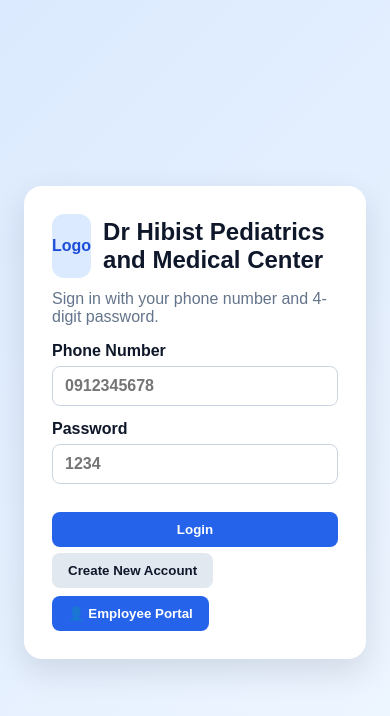
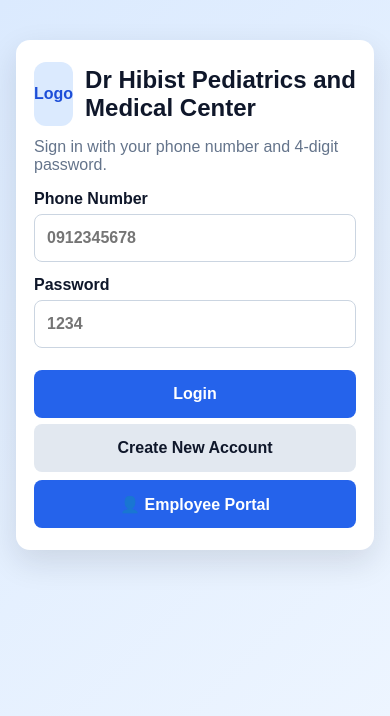
Before and after one commit to dnafkot590-art/Dawit, a React (Vite) app: page / in a window 390 px wide. Shown: the top 716 px of the page. Built offline with nearby package versions, Linux system fonts and the light colour scheme.

Commit message:
force refresh localstorage key to v2

```diff
--- a/index.html
+++ b/index.html
@@ -1,12 +1,17 @@
 <!doctype html>
 <html lang="en">
+
 <head>
   <meta charset="UTF-8" />
   <meta name="viewport" content="width=device-width, initial-scale=1.0" />
+  <meta name="mobile-web-app-capable" content="yes" />
+  <meta name="apple-mobile-web-app-capable" content="yes" />
   <title>Dr Hibist Finance Dashboard</title>
 </head>
+
 <body>
   <div id="root"></div>
   <script type="module" src="/src/main.jsx"></script>
 </body>
+
 </html>
--- a/src/App.jsx
+++ b/src/App.jsx
@@ -149,6 +149,7 @@ export default function App() {
   const [dark, setDark] = useState(() => loadBool(DARK_KEY));
   const [lang, setLang] = useState(() => loadStr(LANG_KEY, "en"));
   const [showNewAcc, setShowNewAcc] = useState(false);
+  const [sidebarOpen, setSidebarOpen] = useState(false);
 
   // Employee portal state
   const [empLoggedIn, setEmpLoggedIn] = useState(null); // employee object or null
@@ -2208,12 +2209,32 @@ export default function App() {
                   : "ስልክ ቁጥር እና ፓስዋርድ ያስገቡ።"}
               </p>
               {toast && <div className={`toast ${toast.type}`}>{toast.message}</div>}
-              <form className="auth-form" onSubmit={handleEmpLogin}>
-                <label>ስልክ ቁጥር<input type="tel" placeholder="0912345678" value={empLoginForm.phone} onChange={e => setEmpLoginForm(p => ({ ...p, phone: e.target.value }))} /></label>
+              <form className="auth-form" onSubmit={handleEmpLogin} autoComplete="on">
+                <label>ስልክ ቁጥር<input
+                  type="tel"
+                  placeholder="0912345678"
+                  value={empLoginForm.phone}
+                  onChange={e => setEmpLoginForm(p => ({ ...p, phone: e.target.value }))}
+                  autoComplete="username"
+                  inputMode="tel"
+                  autoCapitalize="off"
+                  autoCorrect="off"
+                  spellCheck="false"
+                  style={{ fontSize: 16 }}
+                /></label>
                 {!isPasswordFree && (
-                  <label>ፓስዋርድ<input type="password" placeholder="1234" value={empLoginForm.password} onChange={e => setEmpLoginForm(p => ({ ...p, password: e.target.value }))} /></label>
+                  <label>ፓስዋርድ<input
+                    type="password"
+                    placeholder="1234"
+                    value={empLoginForm.password}
+                    onChange={e => setEmpLoginForm(p => ({ ...p, password: e.target.value }))}
+                    autoComplete="current-password"
+                    inputMode="numeric"
+                    maxLength={6}
+                    style={{ fontSize: 16 }}
+                  /></label>
                 )}
-                <button className="btn" type="submit">ግባ</button>
+                <button className="btn" type="submit" style={{ touchAction: "manipulation" }}>ግባ</button>
               </form>
               <button className="secondary-btn" style={{ marginTop: 8 }} onClick={() => setShowEmpPortal(false)}>← Admin Login</button>
             </div>
@@ -2233,10 +2254,30 @@ export default function App() {
             </div>
             <p style={{ color: "#64748b", margin: "0 0 16px" }}>{t.signIn}</p>
             {toast && <div className={`toast ${toast.type}`}>{toast.message}</div>}
-            <form className="auth-form" onSubmit={handleLogin}>
-              <label>Phone Number<input type="tel" placeholder="0912345678" value={loginForm.phoneNumber} onChange={e => setLoginForm(p => ({ ...p, phoneNumber: e.target.value }))} /></label>
-              <label>{t.password}<input type="password" inputMode="numeric" maxLength={4} placeholder="1234" value={loginForm.password} onChange={e => setLoginForm(p => ({ ...p, password: e.target.value }))} /></label>
-              <button className="btn" type="submit">{t.login}</button>
+            <form className="auth-form" onSubmit={handleLogin} autoComplete="on">
+              <label>Phone Number<input
+                type="tel"
+                placeholder="0912345678"
+                value={loginForm.phoneNumber}
+                onChange={e => setLoginForm(p => ({ ...p, phoneNumber: e.target.value }))}
+                autoComplete="username"
+                inputMode="tel"
+                autoCapitalize="off"
+                autoCorrect="off"
+                spellCheck="false"
+                style={{ fontSize: 16 }}
+              /></label>
+              <label>{t.password}<input
+                type="password"
+                inputMode="numeric"
+                maxLength={4}
+                placeholder="1234"
+                value={loginForm.password}
+                onChange={e => setLoginForm(p => ({ ...p, password: e.target.value }))}
+                autoComplete="current-password"
+                style={{ fontSize: 16 }}
+              /></label>
+              <button className="btn" type="submit" style={{ touchAction: "manipulation" }}>{t.login}</button>
             </form>
             <button className="secondary-btn" style={{ marginTop: 6 }} onClick={() => setShowNewAcc(p => !p)}>{showNewAcc ? t.hideAccount : t.createAccount}</button>
             {showNewAcc && (
--- a/src/styles.css
+++ b/src/styles.css
@@ -34,6 +34,47 @@ body {
   border-radius: 18px;
   padding: 28px;
   box-shadow: 0 12px 32px rgba(15, 23, 42, 0.12);
+}
+
+/* Mobile auth card fixes */
+@media (max-width: 480px) {
+  .auth-screen {
+    padding: 16px;
+    align-items: flex-start;
+    padding-top: 40px;
+  }
+
+  .auth-card {
+    padding: 22px 18px;
+    border-radius: 14px;
+    width: 100%;
+  }
+
+  .auth-form input,
+  .auth-form select {
+    font-size: 16px !important;
+    padding: 14px 12px !important;
+    min-height: 48px;
+  }
+
+  .auth-card .btn,
+  .auth-card .secondary-btn {
+    width: 100%;
+    padding: 14px;
+    font-size: 16px;
+    min-height: 48px;
+    margin-top: 8px;
+    touch-action: manipulation;
+  }
+
+  .auth-card h1 {
+    font-size: 20px;
+  }
+
+  .auth-brand-top img {
+    width: 52px;
+    height: 52px;
+  }
 }
 
 .auth-brand-top {
@@ -88,10 +129,17 @@ body {
 .auth-form input,
 .auth-form select {
   width: 100%;
-  padding: 10px 12px;
+  padding: 12px 14px;
   border: 1px solid #cbd5e1;
   border-radius: 8px;
   font: inherit;
+  font-size: 16px;
+  /* iOS zoom ለማስቀረት 16px ያስፈልጋል */
+  -webkit-appearance: none;
+  appearance: none;
+  background: white;
+  color: #0f172a;
+  touch-action: manipulation;
 }
 
 .finance-dashboard {
@@ -574,6 +622,246 @@ td {
   }
 }
 
+@media (max-width: 768px) {
+
+  /* ===== SIDEBAR ===== */
+  .finance-dashboard {
+    grid-template-columns: 1fr;
+    grid-template-rows: auto 1fr;
+  }
+
+  .sidebar {
+    padding: 14px 16px;
+    gap: 10px;
+    position: relative;
+  }
+
+  .sidebar .menu {
+    display: none;
+  }
+
+  .sidebar .menu.mobile-open {
+    display: grid;
+  }
+
+  .sidebar .sidebar-upload {
+    display: none;
+  }
+
+  .sidebar-mobile-top {
+    display: flex;
+    justify-content: space-between;
+    align-items: center;
+  }
+
+  .hamburger-btn {
+    display: flex !important;
+  }
+
+  /* ===== TOPBAR ===== */
+  .topbar {
+    flex-wrap: wrap;
+    gap: 8px;
+  }
+
+  .topbar h1 {
+    font-size: 18px;
+    width: 100%;
+  }
+
+  .topbar-actions {
+    gap: 8px;
+    flex-wrap: wrap;
+  }
+
+  .chip {
+    font-size: 11px;
+    padding: 6px 10px;
+  }
+
+  .theme-toggle,
+  .language-toggle {
+    padding: 6px 10px;
+    font-size: 12px;
+  }
+
+  /* ===== CONTENT ===== */
+  .content {
+    padding: 14px;
+  }
+
+  /* ===== GRIDS ===== */
+  .summary-grid {
+    grid-template-columns: 1fr 1fr !important;
+    gap: 10px;
+  }
+
+  .panel-grid,
+  .report-grid,
+  .settings-section {
+    grid-template-columns: 1fr !important;
+    gap: 12px;
+  }
+
+  .bs-form-grid,
+  .bs-cols {
+    grid-template-columns: 1fr !important;
+    gap: 16px;
+  }
+
+  /* ===== EMP INFO GRID ===== */
+  .emp-info-grid {
+    grid-template-columns: 1fr 1fr !important;
+    gap: 10px;
+  }
+
+  .emp-info-val {
+    font-size: 15px;
+  }
+
+  /* ===== EMP PORTAL ===== */
+  .emp-portal-card {
+    padding: 16px;
+    border-radius: 12px;
+  }
+
+  .emp-portal-screen {
+    padding: 12px;
+    align-items: flex-start;
+  }
+
+  .emp-portal-header {
+    flex-wrap: wrap;
+    gap: 10px;
+  }
+
+  /* ===== TABS ===== */
+  .hrm-tabs {
+    flex-wrap: wrap;
+    gap: 6px;
+  }
+
+  .hrm-tab {
+    padding: 6px 14px;
+    font-size: 12px;
+  }
+
+  /* ===== FORM GRID ===== */
+  .form-grid {
+    grid-template-columns: 1fr !important;
+  }
+
+  /* ===== TABLES ===== */
+  .report-table,
+  .is-table,
+  .bs-table {
+    display: block;
+    overflow-x: auto;
+    -webkit-overflow-scrolling: touch;
+    white-space: nowrap;
+  }
+
+  .report-table th,
+  .report-table td {
+    padding: 8px 10px;
+    font-size: 12px;
+  }
+
+  /* ===== METRIC CARDS ===== */
+  .metric {
+    font-size: 18px;
+  }
+
+  .card {
+    padding: 14px;
+    border-radius: 10px;
+  }
+
+  .card h3 {
+    font-size: 14px;
+  }
+
+  /* ===== BANK SUMMARY ===== */
+  .bank-summary-grid {
+    grid-template-columns: 1fr 1fr !important;
+    gap: 10px;
+  }
+
+  /* ===== MESSAGES ===== */
+  .chat-container {
+    grid-template-columns: 1fr !important;
+  }
+
+  /* ===== DOCTOR WEEKLY ===== */
+  .doctor-weekly-grid {
+    grid-template-columns: 1fr 1fr;
+    gap: 10px;
+  }
+
+  .doctor-weekly-header {
+    flex-wrap: wrap;
+    gap: 8px;
+  }
+
+  /* ===== DEPT BAR ===== */
+  .dept-bar-label {
+    width: 80px;
+    font-size: 11px;
+  }
+
+  /* ===== BUTTONS ===== */
+  .btn,
+  .secondary-btn {
+    padding: 10px 14px;
+    font-size: 13px;
+  }
+
+  /* ===== INCOME STATEMENT ===== */
+  .income-statement-wrap {
+    padding: 14px;
+    border-radius: 10px;
+  }
+}
+
+@media (max-width: 480px) {
+  .summary-grid {
+    grid-template-columns: 1fr !important;
+  }
+
+  .emp-info-grid {
+    grid-template-columns: 1fr !important;
+  }
+
+  .bank-summary-grid {
+    grid-template-columns: 1fr !important;
+  }
+
+  .doctor-weekly-grid {
+    grid-template-columns: 1fr !important;
+  }
+
+  .dw-field-full {
+    grid-column: 1 !important;
+  }
+
+  .topbar h1 {
+    font-size: 15px;
+  }
+
+  .hrm-tab {
+    padding: 5px 10px;
+    font-size: 11px;
+  }
+
+  .emp-portal-card {
+    padding: 12px;
+  }
+
+  .brand {
+    font-size: 15px;
+  }
+}
+
 
 /* ============ HR / Payroll ============ */
 .pension-preview {
@@ -1667,3 +1955,33 @@ td {
     grid-column: 1;
   }
 }
+
+/* ===== HAMBURGER BUTTON (desktop ላይ ተደብቋል) ===== */
+.hamburger-btn {
+  display: none;
+  background: #1e293b;
+  border: none;
+  color: white;
+  font-size: 22px;
+  padding: 6px 12px;
+  border-radius: 8px;
+  cursor: pointer;
+  line-height: 1;
+}
+
+.sidebar-mobile-top {
+  display: flex;
+  justify-content: space-between;
+  align-items: center;
+}
+
+/* Desktop ላይ sidebar-mobile-top ትርፍ space አይሆን */
+@media (min-width: 769px) {
+  .hamburger-btn {
+    display: none !important;
+  }
+
+  .sidebar-mobile-top {
+    display: block;
+  }
+}
```
Also changed, not shown: 2 other files (tests, documents, lock files or other folders). Lines whose indentation alone changed are shown as unchanged.
